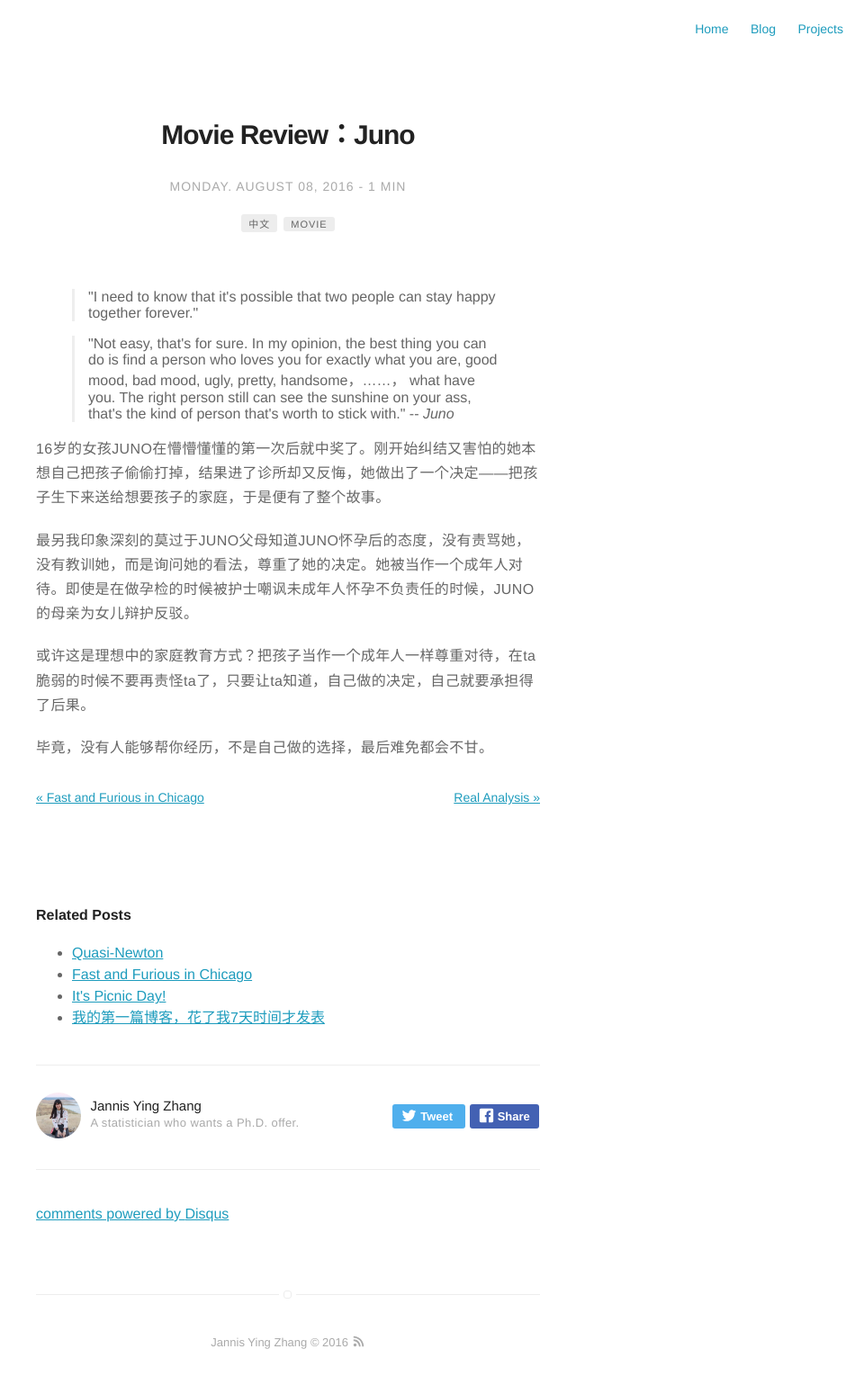
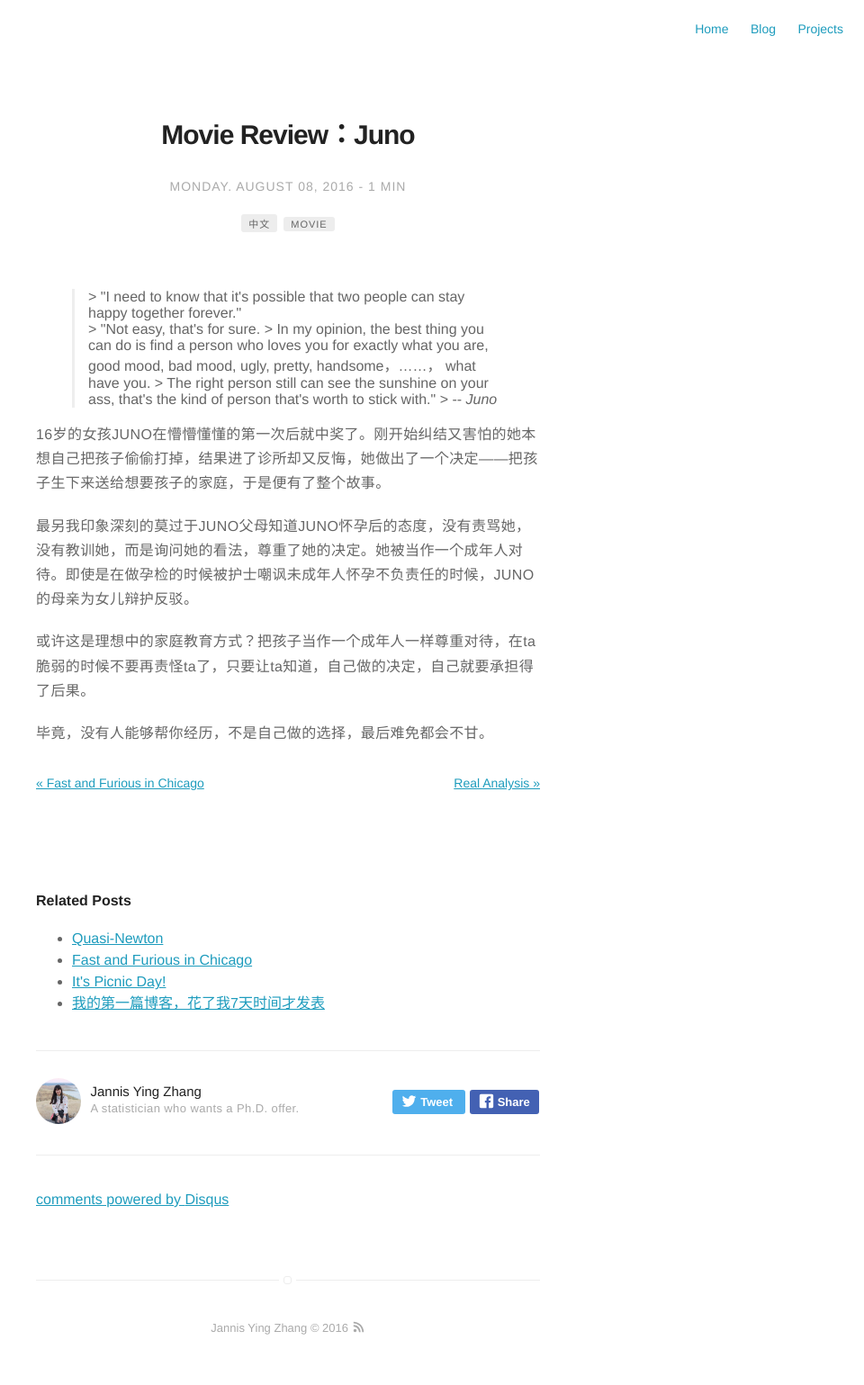
Before and after one commit to yingtostats/yingtostats.github.io, a Jekyll site: the page built from _posts/2016-08-08-Juno.md, in a window 1280 px wide. Shown: the whole page at 90% size, without its empty margins (320-1280 px from the left). Built offline with Jekyll 4.4.1, drawn with Linux system fonts in a browser that asks for light colours; comment, search, counter and statistics services are not loaded.

Commit message:
blockquote

```diff
--- a/_posts/2016-08-08-Juno.md
+++ b/_posts/2016-08-08-Juno.md
@@ -12,19 +12,16 @@ fontsize: 23pt
 ---
 
 <blockquote>
-"I need to know that it's possible that two people can stay happy together forever." <br>
-</blockquote>
+> "I need to know that it's possible that two people can stay happy together forever." <br>
 
+> "Not easy, that's for sure.
 
-<blockquote>
-"Not easy, that's for sure.
-
-In my opinion, the best thing you can do is find a person who loves you for exactly what you are,
+> In my opinion, the best thing you can do is find a person who loves you for exactly what you are,
 good mood, bad mood, ugly, pretty, handsome，……， what have you.
 
-The right person still can see the sunshine on your ass, that's the kind of person that's worth to stick with."
+> The right person still can see the sunshine on your ass, that's the kind of person that's worth to stick with."
 
--- <i>Juno</i>
+> -- <i>Juno</i>
 </blockquote>
 
 
```
